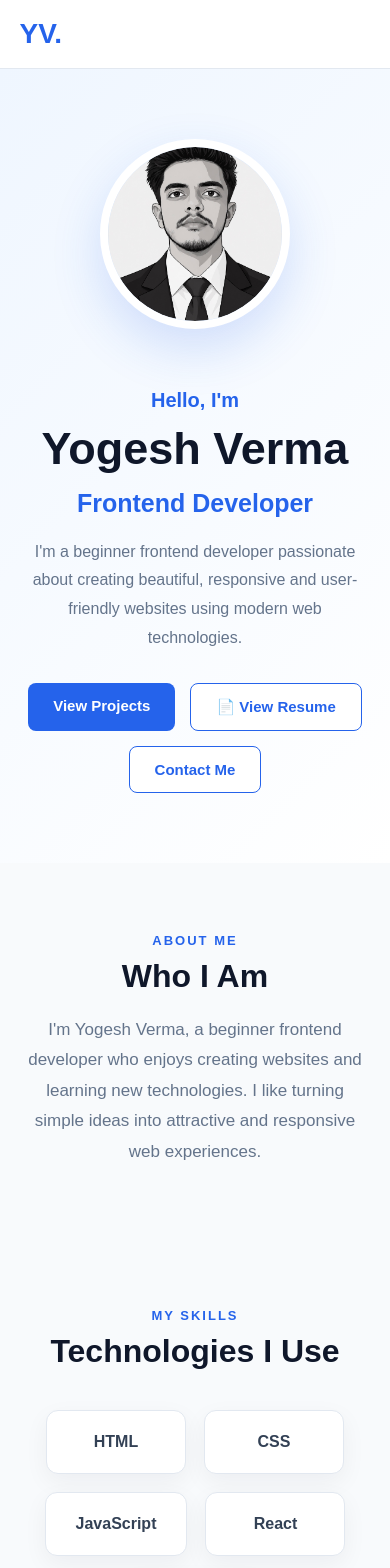
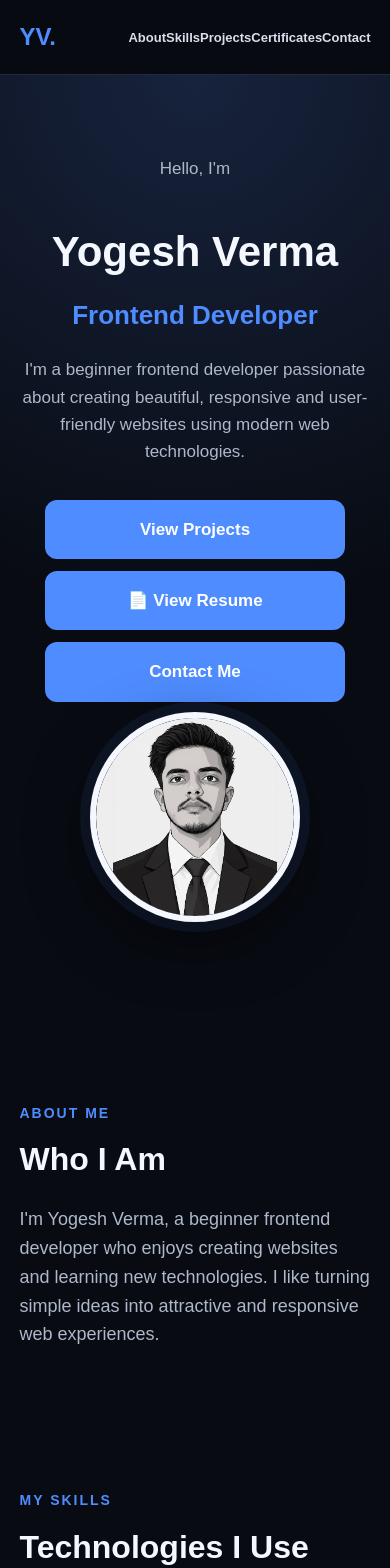
Before and after one commit to yogeshverma5k/portfolio-website, a React (Vite) app: page / in a window 390 px wide. Shown: the top 1568 px of the page. Built offline with nearby package versions, Linux system fonts and the light colour scheme.

Commit message:
Update App.css

```diff
--- a/src/App.css
+++ b/src/App.css
@@ -1,3 +1,4 @@
+
 * {
   margin: 0;
   padding: 0;
@@ -10,539 +11,473 @@ html {
 
 body {
   font-family: Arial, Helvetica, sans-serif;
-  background: #f8fafc;
-  color: #0f172a;
+  background: #080b12;
+  color: #f5f7ff;
+  line-height: 1.6;
 }
 
-a {
-  text-decoration: none;
+#root {
+  min-height: 100vh;
+  background: #080b12;
 }
 
-/* NAVBAR */
+.app {
+  min-height: 100vh;
+  background: #080b12;
+  color: #f5f7ff;
+}
 
-.navbar {
+nav {
+  width: 100%;
+  padding: 22px 7%;
+  display: flex;
+  justify-content: space-between;
+  align-items: center;
+
+  background: rgba(8, 11, 18, 0.95);
+  border-bottom: 1px solid #222938;
+
   position: sticky;
   top: 0;
-  z-index: 1000;
-  height: 75px;
-  padding: 0 8%;
-
-  display: flex;
-  align-items: center;
-  justify-content: space-between;
-
-  background: rgba(255, 255, 255, 0.96);
-  border-bottom: 1px solid #e2e8f0;
+  z-index: 100;
+  backdrop-filter: blur(12px);
 }
 
 .logo {
-  font-size: 28px;
-  color: #2563eb;
+  font-size: 30px;
+  font-weight: 800;
+  color: #4f8cff;
 }
 
-.nav-links {
+nav ul {
   display: flex;
-  gap: 25px;
+  gap: 30px;
+  list-style: none;
 }
 
-.nav-links a {
-  color: #334155;
-  font-size: 15px;
+nav a {
+  color: #d8deeb;
+  text-decoration: none;
   font-weight: 600;
   transition: 0.3s;
 }
 
-.nav-links a:hover {
-  color: #2563eb;
+nav a:hover {
+  color: #4f8cff;
 }
 
-/* HERO */
+
+/*
+   HERO
+ */
 
 .hero {
-  min-height: calc(100vh - 75px);
-  padding: 80px 8%;
+  min-height: 90vh;
+  padding: 80px 7%;
 
   display: flex;
+  flex-direction: column;
+  justify-content: center;
   align-items: center;
-  justify-content: space-between;
-  gap: 60px;
 
-  background: linear-gradient(135deg, #eff6ff, #ffffff);
-}
+  text-align: center;
 
-.hero-text {
-  max-width: 650px;
-}
-
-.hello {
-  color: #2563eb;
-  font-size: 20px;
-  font-weight: 600;
-  margin-bottom: 12px;
+  background:
+    radial-gradient(circle at top, #17233d 0%, #080b12 55%);
 }
 
 .hero h1 {
-  font-size: clamp(45px, 7vw, 75px);
-  line-height: 1.1;
-  margin-bottom: 15px;
+  font-size: clamp(45px, 7vw, 85px);
+  font-weight: 800;
+  color: #f5f7ff;
+  margin: 10px 0;
 }
 
 .hero h2 {
-  color: #2563eb;
-  font-size: 30px;
+  font-size: clamp(25px, 4vw, 45px);
+  color: #4f8cff;
   margin-bottom: 20px;
 }
 
-.hero-text > p:last-of-type {
-  color: #64748b;
-  font-size: 18px;
-  line-height: 1.8;
-  max-width: 580px;
+.hero p {
+  max-width: 750px;
+  font-size: 20px;
+  color: #aeb8ca;
+  margin: 20px auto 35px;
 }
 
-/* PROFILE PHOTO */
+
+/*
+   PROFILE PHOTO
+ */
 
 .profile {
-  min-width: 280px;
-  width: 280px;
-  height: 280px;
+  width: 300px;
+  height: 300px;
+
+  margin: 10px auto 40px;
+
+  border-radius: 50%;
+  overflow: hidden;
+
+  background: #111827;
+  border: 7px solid #f5f7ff;
 
   display: flex;
   align-items: center;
   justify-content: center;
 
-  border-radius: 50%;
-  overflow: hidden;
-
-  background: #dbeafe;
-  border: 8px solid white;
-
-  box-shadow: 0 20px 50px rgba(37, 99, 235, 0.18);
+  box-shadow:
+    0 0 0 10px rgba(79, 140, 255, 0.08),
+    0 20px 60px rgba(0, 0, 0, 0.5);
 }
 
 .profile img {
   width: 100%;
   height: 100%;
-  object-fit: cover;
+
+  display: block;
+
+  object-fit: contain;
+  object-position: center;
+
+  background: #eeeeee;
   border-radius: 50%;
 }
 
-/* BUTTONS */
+
+/*
+   BUTTONS
+ */
 
 .buttons {
   display: flex;
-  gap: 15px;
-  margin-top: 30px;
+  justify-content: center;
+  align-items: center;
+  gap: 20px;
   flex-wrap: wrap;
 }
 
 .btn {
   display: inline-block;
-  padding: 14px 25px;
+  padding: 14px 28px;
 
-  background: #2563eb;
+  border-radius: 12px;
+
+  background: #4f8cff;
   color: white;
 
-  border-radius: 8px;
+  text-decoration: none;
+  font-size: 17px;
+  font-weight: 700;
 
-  font-size: 15px;
-  font-weight: 600;
+  border: 2px solid #4f8cff;
 
   transition: 0.3s;
 }
 
 .btn:hover {
   transform: translateY(-3px);
-  background: #1d4ed8;
-  box-shadow: 0 10px 25px rgba(37, 99, 235, 0.2);
+  background: #326edb;
 }
 
-.btn.secondary {
-  background: white;
-  color: #2563eb;
-  border: 1px solid #2563eb;
+.btn-outline {
+  background: transparent;
+  color: #4f8cff;
 }
 
-/* COMMON SECTION */
+.btn-outline:hover {
+  background: #4f8cff;
+  color: white;
+}
 
-.section {
-  padding: 90px 8%;
-  text-align: center;
+section {
+  padding: 100px 7%;
+  background: #080b12;
 }
 
 .section-tag {
-  color: #2563eb;
-  font-size: 13px;
-  font-weight: 700;
+  color: #4f8cff;
+  font-size: 14px;
+  font-weight: 800;
   letter-spacing: 2px;
   margin-bottom: 10px;
 }
 
-.section h2 {
-  font-size: 38px;
+section h2 {
+  font-size: clamp(32px, 5vw, 50px);
+  color: #f5f7ff;
   margin-bottom: 20px;
 }
 
 .section-text {
-  max-width: 700px;
-  margin: 0 auto;
-  color: #64748b;
-  line-height: 1.8;
-  font-size: 17px;
+  max-width: 800px;
+  color: #aeb8ca;
+  font-size: 18px;
 }
 
-/* SKILLS */
+
+/*
+   SKILLS
+ */
 
 .skills {
-  margin-top: 40px;
-
-  display: flex;
-  justify-content: center;
-  flex-wrap: wrap;
+  display: grid;
+  grid-template-columns: repeat(auto-fit, minmax(150px, 1fr));
   gap: 18px;
+  margin-top: 35px;
 }
 
 .skill-card {
-  min-width: 140px;
-  padding: 22px 30px;
+  padding: 25px 20px;
 
-  background: white;
-  border: 1px solid #e2e8f0;
-  border-radius: 12px;
+  background: #111722;
+  border: 1px solid #273044;
+
+  border-radius: 15px;
+
+  color: #f5f7ff;
+  text-align: center;
 
   font-weight: 700;
-  color: #334155;
-
-  box-shadow: 0 8px 25px rgba(15, 23, 42, 0.05);
+  font-size: 17px;
 
   transition: 0.3s;
 }
 
 .skill-card:hover {
-  transform: translateY(-6px);
-  border-color: #2563eb;
-  color: #2563eb;
+  transform: translateY(-5px);
+  border-color: #4f8cff;
 }
 
-/* PROJECTS */
+
+/*
+   PROJECTS
+ */
 
 .projects {
-  margin-top: 45px;
-
   display: grid;
-  grid-template-columns: repeat(2, 1fr);
+  grid-template-columns: repeat(auto-fit, minmax(260px, 1fr));
   gap: 25px;
 
-  text-align: left;
+  margin-top: 40px;
 }
 
 .project-card {
-  padding: 30px;
+  padding: 28px;
 
-  background: white;
-  border: 1px solid #e2e8f0;
-  border-radius: 16px;
+  background: #111722;
+  border: 1px solid #273044;
 
-  box-shadow: 0 10px 30px rgba(15, 23, 42, 0.06);
+  border-radius: 18px;
 
   transition: 0.3s;
 }
 
 .project-card:hover {
   transform: translateY(-7px);
-  box-shadow: 0 20px 40px rgba(15, 23, 42, 0.1);
+  border-color: #4f8cff;
+  box-shadow: 0 15px 40px rgba(0, 0, 0, 0.3);
 }
 
 .project-icon {
-  width: 55px;
-  height: 55px;
-
-  display: flex;
-  align-items: center;
-  justify-content: center;
-
-  border-radius: 12px;
-  background: #eff6ff;
-
-  font-size: 25px;
-  margin-bottom: 20px;
+  font-size: 35px;
+  margin-bottom: 15px;
 }
 
 .project-card h3 {
-  font-size: 22px;
-  margin-bottom: 12px;
+  color: #f5f7ff;
+  font-size: 24px;
+  margin-bottom: 10px;
 }
 
 .project-card p {
-  color: #64748b;
-  line-height: 1.7;
-  margin-bottom: 18px;
+  color: #aeb8ca;
+  margin-bottom: 15px;
 }
 
 .tech {
   display: inline-block;
-
   padding: 6px 12px;
 
-  background: #eff6ff;
-  color: #2563eb;
+  background: #17233d;
+  color: #6ea3ff;
 
   border-radius: 20px;
 
   font-size: 13px;
-  font-weight: 600;
-
-  margin-bottom: 18px;
-}
-
-.project-link {
-  display: inline-block;
-  color: #2563eb;
   font-weight: 700;
 }
 
-/* CERTIFICATES */
+
+/*
+   CERTIFICATES
+ */
 
 .certificates {
-  margin-top: 45px;
-
   display: grid;
-  grid-template-columns: repeat(3, 1fr);
+  grid-template-columns: repeat(auto-fit, minmax(250px, 1fr));
   gap: 25px;
-
-  text-align: left;
+  margin-top: 40px;
 }
 
 .certificate-card {
-  padding: 20px;
+  overflow: hidden;
 
-  background: white;
-  border: 1px solid #e2e8f0;
-  border-radius: 16px;
+  background: #111722;
+  border: 1px solid #273044;
 
-  box-shadow: 0 10px 30px rgba(15, 23, 42, 0.06);
+  border-radius: 18px;
 
   transition: 0.3s;
 }
 
 .certificate-card:hover {
-  transform: translateY(-6px);
+  transform: translateY(-5px);
+  border-color: #4f8cff;
 }
 
-.certificate-placeholder {
+.certificate-card img {
   width: 100%;
-  height: 190px;
+  height: 200px;
 
-  display: flex;
-  align-items: center;
-  justify-content: center;
+  display: block;
 
-  background: #eff6ff;
-  border-radius: 12px;
-
-  overflow: hidden;
-  margin-bottom: 20px;
-}
-
-.certificate-placeholder img {
-  width: 100%;
-  height: 100%;
-  object-fit: cover;
-  border-radius: 12px;
+  object-fit: contain;
+  background: #ffffff;
 }
 
 .certificate-card h3 {
-  font-size: 19px;
-  margin-bottom: 10px;
+  padding: 18px;
+  color: #f5f7ff;
 }
 
-.certificate-card p {
-  color: #64748b;
-  line-height: 1.6;
-  margin-bottom: 18px;
+
+/*
+   CONTACT
+ */
+
+.contact {
+  text-align: center;
 }
 
-.certificate-card button {
-  border: none;
-
-  padding: 11px 18px;
-
-  border-radius: 7px;
-
-  background: #2563eb;
-  color: white;
-
-  cursor: pointer;
-  font-weight: 600;
+.contact p {
+  color: #aeb8ca;
+  font-size: 18px;
+  margin-bottom: 25px;
 }
 
-.certificate-card button:hover {
-  background: #1d4ed8;
+.contact a {
+  color: #4f8cff;
+  text-decoration: none;
 }
 
-/* EDUCATION */
-
-.education-card {
-  max-width: 650px;
-
-  margin: 40px auto 0;
-
-  padding: 30px;
-
-  display: flex;
-  align-items: center;
-  gap: 25px;
-
-  text-align: left;
-
-  background: white;
-  border: 1px solid #e2e8f0;
-  border-radius: 16px;
-
-  box-shadow: 0 10px 30px rgba(15, 23, 42, 0.06);
+.contact a:hover {
+  text-decoration: underline;
 }
 
-.education-icon {
-  width: 65px;
-  height: 65px;
 
-  flex-shrink: 0;
-
-  display: flex;
-  align-items: center;
-  justify-content: center;
-
-  border-radius: 12px;
-  background: #eff6ff;
-
-  font-size: 30px;
-}
-
-.education-card h3 {
-  margin-bottom: 10px;
-}
-
-.education-card p {
-  color: #64748b;
-  line-height: 1.6;
-  margin-bottom: 8px;
-}
-
-.education-card span {
-  color: #2563eb;
-  font-weight: 600;
-}
-
-/* CONTACT */
-
-.contact {
-  padding: 100px 8%;
-  text-align: center;
-  background: #eff6ff;
-}
-
-.contact h2 {
-  font-size: 42px;
-  margin-bottom: 15px;
-}
-
-.contact > p:not(.section-tag) {
-  color: #64748b;
-  font-size: 17px;
-  margin-bottom: 30px;
-}
-
-/* FOOTER */
+/*
+   FOOTER
+ */
 
 footer {
-  padding: 25px;
+  padding: 30px 7%;
 
   text-align: center;
 
-  background: #0f172a;
-  color: #cbd5e1;
+  background: #05070c;
+  border-top: 1px solid #222938;
 
-  font-size: 14px;
+  color: #7f8ba0;
 }
-
-/* MOBILE */
+/*
+   MOBILE
+ */
 
 @media (max-width: 768px) {
-  .navbar {
-    height: auto;
+
+  nav {
     padding: 18px 5%;
   }
 
-  .nav-links {
-    display: none;
+  nav ul {
+    gap: 14px;
+  }
+
+  nav a {
+    font-size: 13px;
+  }
+
+  .logo {
+    font-size: 24px;
   }
 
   .hero {
     min-height: auto;
-    padding: 70px 5%;
-
-    flex-direction: column-reverse;
-    text-align: center;
+    padding: 60px 5% 80px;
   }
 
   .profile {
-    min-width: 190px;
-    width: 190px;
-    height: 190px;
+    width: 240px;
+    height: 240px;
+    margin-bottom: 30px;
   }
 
-  .hero h1 {
-    font-size: 45px;
+  .hero p {
+    font-size: 17px;
   }
 
-  .hero h2 {
-    font-size: 25px;
-  }
-
-  .hero-text > p:last-of-type {
-    font-size: 16px;
+  section {
+    padding: 70px 5%;
   }
 
   .buttons {
-    justify-content: center;
+    width: 100%;
+    gap: 12px;
   }
 
-  .section {
-    padding: 70px 5%;
+  .btn {
+    width: 100%;
+    max-width: 300px;
   }
 
-  .section h2 {
-    font-size: 32px;
-  }
-
-  .projects {
-    grid-template-columns: 1fr;
-  }
-
-  .certificate {
-    width: 100%;
-  }
-
+  .projects,
   .certificates {
     grid-template-columns: 1fr;
   }
 
-  .certificate-card {
-    max-width: 400px;
-    width: 100%;
-    margin: auto;
+  .skills {
+    grid-template-columns: repeat(2, 1fr);
+  }
+}
+
+@media (max-width: 480px) {
+
+  nav ul {
+    display: none;
   }
 
-  .education-card {
-    flex-direction: column;
-    text-align: center;
+  .profile {
+    width: 210px;
+    height: 210px;
+    border-width: 6px;
   }
 
-  .contact {
-    padding: 80px 5%;
+  .hero h1 {
+    font-size: 42px;
   }
 
-  .contact h2 {
-    font-size: 34px;
+  .hero h2 {
+    font-size: 26px;
+  }
+
+  .skills {
+    grid-template-columns: 1fr 1fr;
+  }
+
+  .skill-card {
+    padding: 18px 10px;
+    font-size: 14px;
   }
 }
```
